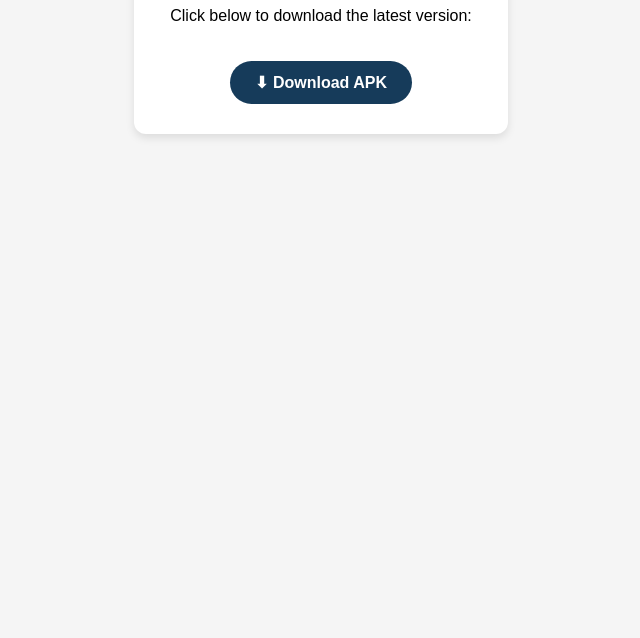
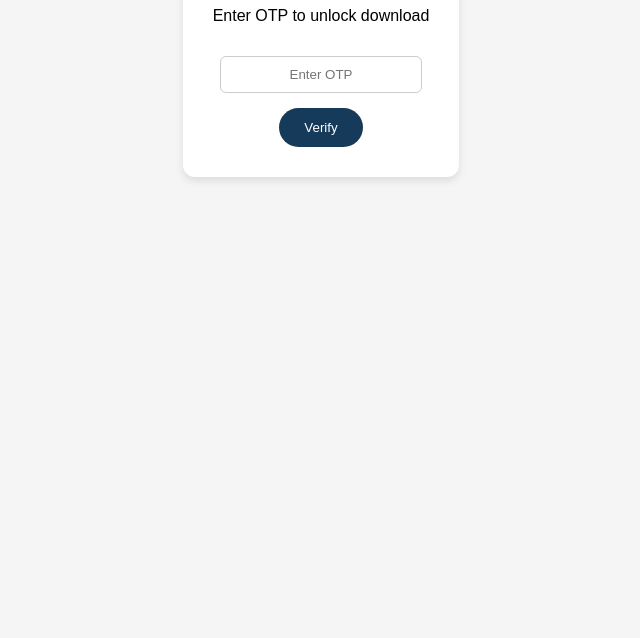
Before and after one commit to Akash562/Public-APK, a plain HTML site: page index.html in a window 1280 px wide. Shown: the part 162-800 px from the top of the page, without its empty margins (319-959 px from the left). Drawn offline with Linux system fonts and the light colour scheme.

Commit message:
Update index.html
initial otp setup

```diff
--- a/index.html
+++ b/index.html
@@ -1,9 +1,9 @@
 <!DOCTYPE html>
 <html lang="en">
 <head>
-  <meta charset="UTF-8" />
-  <meta name="viewport" content="width=device-width, initial-scale=1.0" />
-  <title>Download My App</title>
+  <meta charset="UTF-8">
+  <meta name="viewport" content="width=device-width, initial-scale=1.0">
+  <title>Arogya Bharat Health Club</title>
   <style>
     body {
       font-family: Arial, sans-serif;
@@ -18,26 +18,57 @@
       box-shadow: 0 4px 8px rgba(0,0,0,0.1);
       display: inline-block;
     }
-    a.download-btn {
-      display: inline-block;
+    input {
+      padding: 10px;
+      margin-top: 15px;
+      border-radius: 6px;
+      border: 1px solid #ccc;
+      width: 180px;
+      text-align: center;
+    }
+    button {
       padding: 12px 25px;
+      margin-top: 15px;
+      background: #163b5a;
+      color: white;
+      border: none;
+      border-radius: 25px;
+      cursor: pointer;
+    }
+    button:hover {
+      background: #0d2a40;
+    }
+    a {
+      display: none;
       margin-top: 20px;
-      background: #163b5a;
-      color: #fff;
-      text-decoration: none;
       font-weight: bold;
-      border-radius: 25px;
-    }
-    a.download-btn:hover {
-      background: #0d2a40;
+      color: #163b5a;
     }
   </style>
 </head>
 <body>
   <div class="card">
-    <h1>📱  Public ABHC App</h1>
-    <p>Click below to download the latest version:</p>
-    <a href="https://github.com/Akash562/Public-APK/releases/tag/v1.0.0/app-release.apk" class="download-btn">⬇ Download APK</a>
+    <h1>📱 ABHC App</h1>
+    <p>Enter OTP to unlock download</p>
+    <input type="text" id="otpInput" placeholder="Enter OTP" />
+    <br />
+    <button onclick="checkOTP()">Verify</button>
+    <br />
+    <a id="downloadLink"
+       href="https://github.com/Akash562/Public-APK/releases/tag/v1.0.0/app-release.apk">
+      ⬇ Download APK
+    </a>
   </div>
+
+  <script>
+    function checkOTP() {
+      const otp = document.getElementById("otpInput").value;
+      if (otp === "0565") {
+        document.getElementById("downloadLink").style.display = "inline-block";
+      } else {
+        alert("❌ Invalid OTP. Try again.");
+      }
+    }
+  </script>
 </body>
 </html>
```
